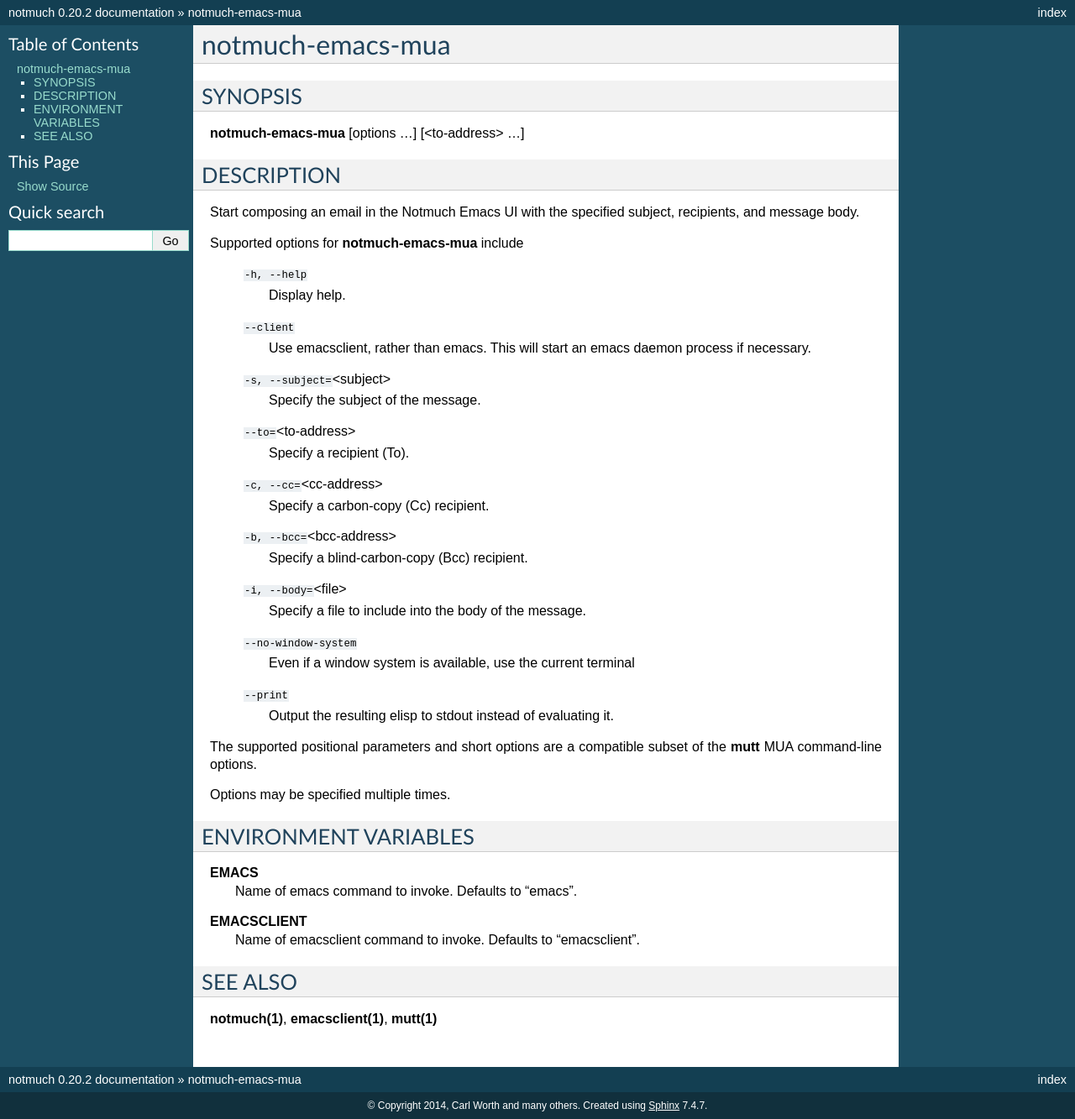
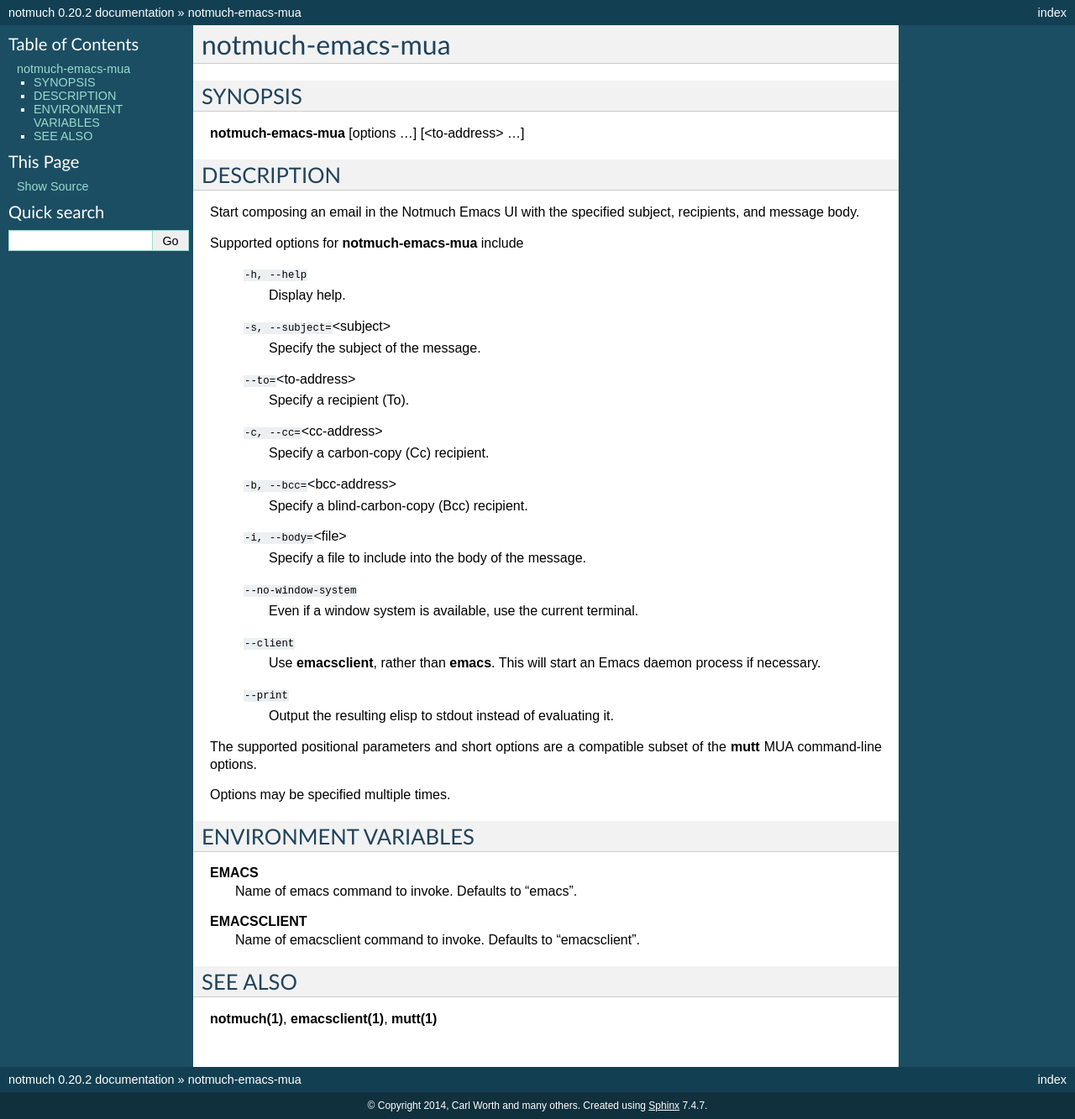
Before and after one commit to notmuch/notmuch, a Sphinx documentation site: the page built from doc/man1/notmuch-emacs-mua.rst, in a window 1280 px wide. Shown: the whole page at 84% size. Built offline with Sphinx 7.4.7, drawn with Linux system fonts in a browser that asks for light colours; the version number is read from the project's files by our own code; part of the change alters nothing that is shown.

```diff
--- a/doc/man1/notmuch-emacs-mua.rst
+++ b/doc/man1/notmuch-emacs-mua.rst
@@ -18,10 +18,6 @@ Supported options for **notmuch-emacs-mua** include
     ``-h, --help``
         Display help.
 
-    ``--client``
-        Use emacsclient, rather than emacs. This will start
-        an emacs daemon process if necessary.
-
     ``-s, --subject=``\ <subject>
         Specify the subject of the message.
 
@@ -38,7 +34,11 @@ Supported options for **notmuch-emacs-mua** include
         Specify a file to include into the body of the message.
 
     ``--no-window-system``
-        Even if a window system is available, use the current terminal
+        Even if a window system is available, use the current terminal.
+
+    ``--client``
+        Use **emacsclient**, rather than **emacs**. This will start
+        an Emacs daemon process if necessary.
 
     ``--print``
         Output the resulting elisp to stdout instead of evaluating it.
```
